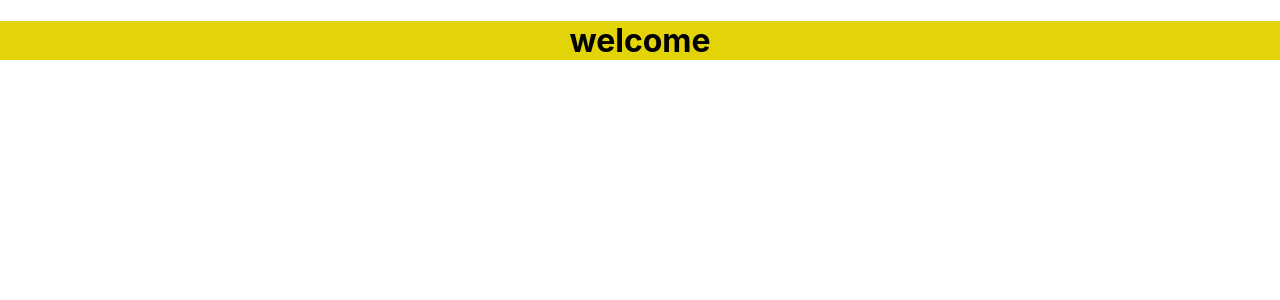
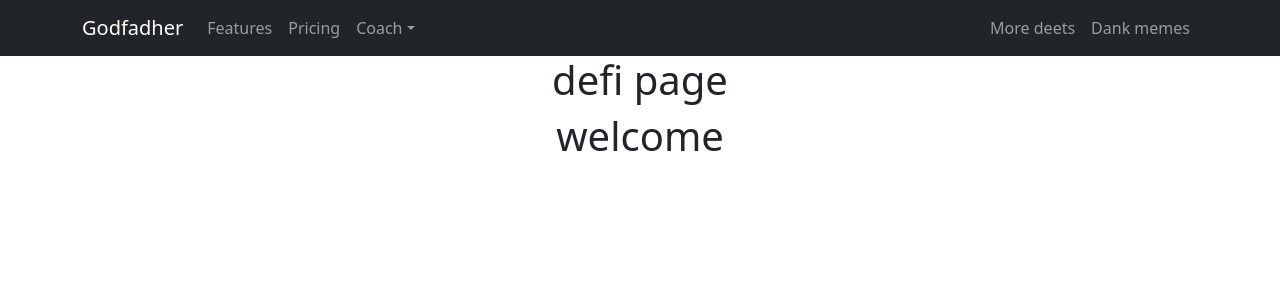
Before and after one commit to K3r0ui/projetreact, a React (Create React App) app in the folder client-side/: page /defi in a window 1280 px wide. Shown: the top 300 px of the page. Built offline with nearby package versions, Linux system fonts and the light colour scheme.

Commit message:
add-navbarcomponent && defipage deficomponent

```diff
--- a/client-side/package.json
+++ b/client-side/package.json
@@ -7,12 +7,14 @@
     "@testing-library/react": "^12.1.3",
     "@testing-library/user-event": "^13.5.0",
     "axios": "^0.26.0",
+    "bootstrap": "^5.1.3",
     "eslint-config-prettier": "^8.4.0",
     "husky": "^4.3.8",
     "lint-staged": "^12.3.4",
     "lodash": "^4.17.21",
     "prettier": "^2.5.1",
     "react": "^17.0.2",
+    "react-bootstrap": "^2.2.2",
     "react-dom": "^17.0.2",
     "react-router-dom": "^6.2.1",
     "react-scripts": "5.0.0",
--- a/client-side/src/App.css
+++ b/client-side/src/App.css
@@ -1,4 +1,3 @@
 .App {
   text-align: center;
-  background: rgb(226, 212, 8);
 }
--- a/client-side/src/App.js
+++ b/client-side/src/App.js
@@ -2,6 +2,8 @@
 import { useEffect, useState } from 'react';
 import './App.css';
 import React from 'react';
+import NavbarApp from './components/Navbar/Navbar';
+import 'bootstrap/dist/css/bootstrap.min.css';
 
 function App() {
   const [msg, setMsg] = useState('');
@@ -23,6 +25,8 @@
 
   return (
     <div className="App">
+    <NavbarApp/>
+
      <h1>welcome {msg} </h1>
     </div>
   );
--- /dev/null
+++ b/client-side/src/components/Navbar/Navbar.js
@@ -0,0 +1,53 @@
+import React from 'react'
+import { Navbar, NavDropdown, Container, Form, FormControl, Button, Nav } from 'react-bootstrap'
+import {
+  BrowserRouter,
+  Routes,
+  Route,
+} from "react-router-dom";
+import DefiPage from '../../pages/DefiPage/DefiPage';
+
+
+
+
+const NavbarApp = () => {
+    return (
+<>
+<Navbar collapseOnSelect expand="lg" bg="dark" variant="dark">
+  <Container>
+  <Navbar.Brand href="#home">Godfadher</Navbar.Brand>
+  <Navbar.Toggle aria-controls="responsive-navbar-nav" />
+  <Navbar.Collapse id="responsive-navbar-nav">
+    <Nav className="me-auto">
+      <Nav.Link href="#features">Features</Nav.Link>
+      <Nav.Link href="#pricing">Pricing</Nav.Link>
+      <NavDropdown title="Coach" id="collasible-nav-dropdown">
+        <NavDropdown.Item href="#action/3.1">Action</NavDropdown.Item>
+        <NavDropdown.Item href="defi">defis</NavDropdown.Item>
+        <NavDropdown.Item href="#action/3.3">Evennements</NavDropdown.Item>
+        <NavDropdown.Divider />
+        <NavDropdown.Item href="#action/3.4">Equipes</NavDropdown.Item>
+      </NavDropdown>
+    </Nav>
+    <Nav>
+      <Nav.Link href="#deets">More deets</Nav.Link>
+      <Nav.Link eventKey={2} href="#memes">
+        Dank memes
+      </Nav.Link>
+    </Nav>
+  </Navbar.Collapse>
+  </Container>
+</Navbar>
+<BrowserRouter>
+    <Routes>
+      <Route path="defi" element={<DefiPage/>} />
+
+    </Routes>
+  </BrowserRouter>
+
+        </>
+
+     );
+}
+
+export default NavbarApp;
--- /dev/null
+++ b/client-side/src/pages/DefiPage/DefiPage.js
@@ -0,0 +1,7 @@
+import React from 'react'
+
+const DefiPage = () => {
+    return (<><h1>defi page</h1></>  );
+}
+
+export default DefiPage;
```
Also changed, not shown: client-side/src/components/Defi/Defi.css (added), client-side/src/components/Defi/Defi.js (added), client-side/src/pages/DefiPage/DefiPage.css (added), 1 other file (tests, documents, lock files or other folders).
